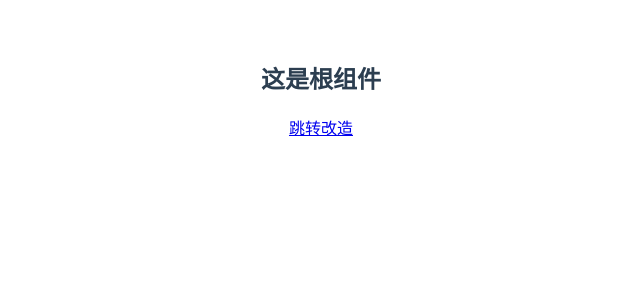
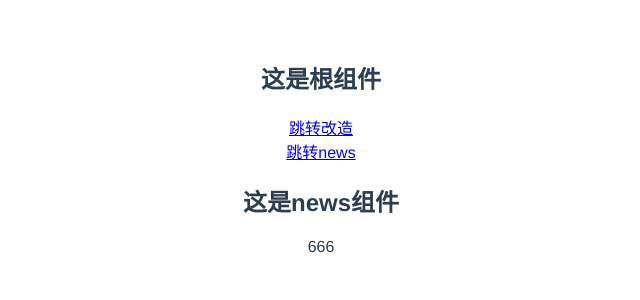
Before and after one commit to zyzweb/my-note, a Vue app: page /#/news in a window 1280 px wide. Shown: the top 300 px of the page, without its empty margins (319-959 px from the left). Built offline with nearby package versions, Linux system fonts and the light colour scheme.

Commit message:
props可以设置默认值

```diff
--- a/package.json
+++ b/package.json
@@ -9,6 +9,7 @@
   },
   "dependencies": {
     "element-ui": "^2.4.11",
+    "lib-flexible": "^0.3.2",
     "vue": "^2.5.17",
     "vue-material": "^1.0.0-beta-10.2",
     "vue-router": "^3.0.2"
--- a/src/App.vue
+++ b/src/App.vue
@@ -1,7 +1,9 @@
 <template>
   <div id="app">
     <h2>这是根组件</h2>
-    <router-link to="/gaizao">跳转改造</router-link>
+
+    <router-link to="/gaizao">跳转改造</router-link> <br>
+    <router-link to="/news">跳转news</router-link>
 
 
     <!-- 中间路由 -->
@@ -10,8 +12,12 @@
 </template>
 
 <script>
+import helloworld from './components/HelloWorld'
 export default {
   name: 'app',
+  components: {
+
+  }
 }
 </script>
 
--- a/src/components/first.vue
+++ b/src/components/first.vue
@@ -13,7 +13,11 @@
     export default {
         name:'first',
         props:{
-            data:String
+            data:{
+                type:String,
+                default:'1'
+            }
+
         },
         data(){
             return{
--- a/src/components/gaizao.vue
+++ b/src/components/gaizao.vue
@@ -31,7 +31,7 @@ export default {
   },
   data(){
     return {
-      value: '这是父组件传给第一个子组件的值',
+      // value: '这是父组件传给第一个子组件的值',
       good:'这是父组件传给第二个子组件的值',
       ff:'这是父组件自己的值',
        num1: 1,
--- /dev/null
+++ b/src/components/news.vue
@@ -0,0 +1,16 @@
+<template>
+    <div>
+        <h2>这是news组件</h2>
+        {{msg}}
+    </div>
+</template>
+
+<script>
+export default {
+    data(){
+        return {
+            msg:666
+        }
+    }
+}
+</script>
--- a/src/router/index.js
+++ b/src/router/index.js
@@ -5,11 +5,13 @@ Vue.use(VueRouter)//模块化开发必须要use
 //导入组件
 import luyou from '../components/luyou.vue'
 import gaizao from '../components/gaizao.vue'
+import news from '../components/news'
 
 const router = new VueRouter({
     routes:[
         {path:'/luyou',component:luyou},
-        {path:'/gaizao',component:gaizao}
+        {path:'/gaizao',component:gaizao},
+        {path:'/news',component:news}
     ]
 })
 
```
Also changed, not shown: 1 other file (tests, documents, lock files or other folders).
